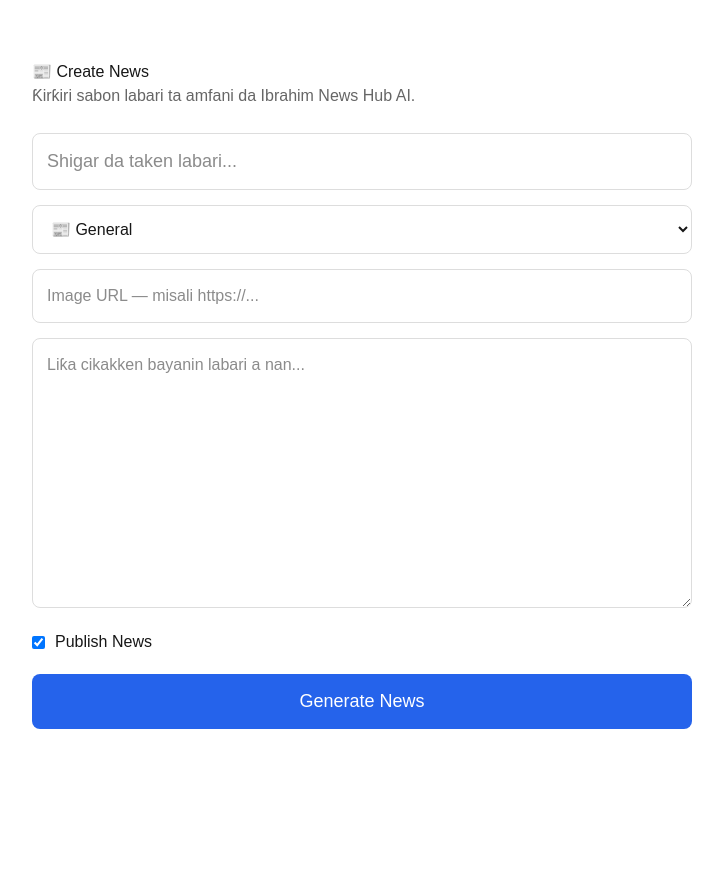
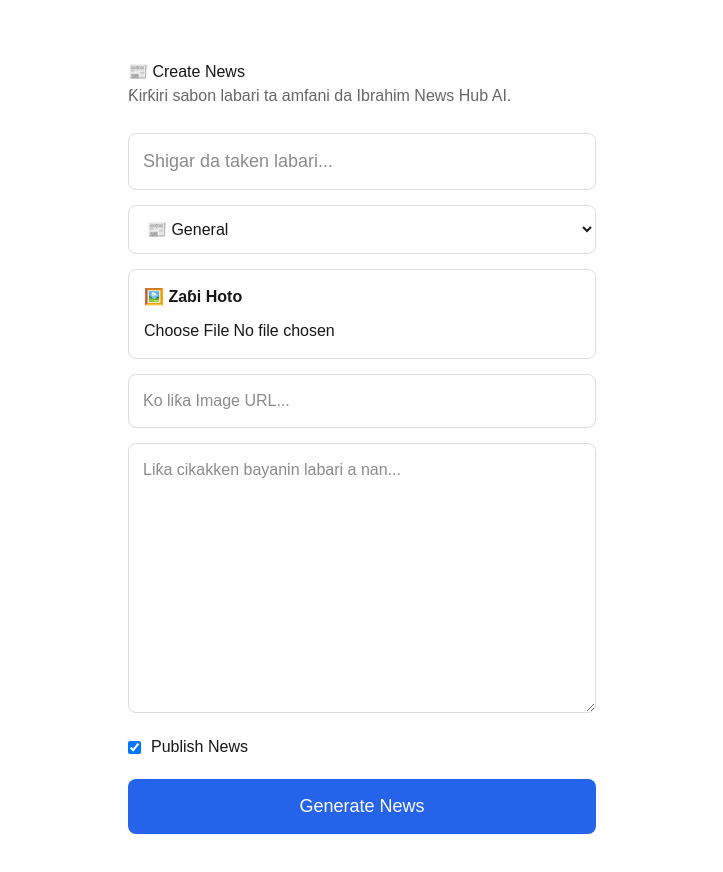
Before and after one commit to ibrahim-news-hub/ibrahim-news-hub-ai, a Next.js app in the folder frontend/: page /create-news in a window 1280 px wide. Shown: the top 872 px of the page, without its empty margins (278-1001 px from the left). Before the commit the page ends 800 px from the top, so only its background shows below. Built offline with nearby package versions, Linux system fonts and the light colour scheme; no server answers.

Commit message:
Update create news page

```diff
--- a/frontend/app/create-news/page.tsx
+++ b/frontend/app/create-news/page.tsx
@@ -1,6 +1,7 @@
 "use client";
 
 import { useState } from "react";
+import { supabase } from "@/lib/supabase";
 
 export default function CreateNews() {
   const [headline, setHeadline] = useState("");
@@ -10,6 +11,65 @@ export default function CreateNews() {
   const [published, setPublished] = useState(true);
   const [news, setNews] = useState("");
   const [loading, setLoading] = useState(false);
+  const [uploading, setUploading] = useState(false);
+
+  async function uploadImage(file: File) {
+    if (!file) return;
+
+    if (!file.type.startsWith("image/")) {
+      setNews("Da fatan za a zaɓi hoto kawai.");
+      return;
+    }
+
+    if (file.size > 5 * 1024 * 1024) {
+      setNews("Hoton ya yi girma. Zaɓi hoto da bai wuce 5MB ba.");
+      return;
+    }
+
+    setUploading(true);
+    setNews("");
+
+    try {
+      const extension = file.name.split(".").pop() || "jpg";
+
+      const fileName = `${Date.now()}-${Math.random()
+        .toString(36)
+        .substring(2)}.${extension}`;
+
+      const filePath = `news/${fileName}`;
+
+      const { error: uploadError } = await supabase.storage
+        .from("news-images")
+        .upload(filePath, file, {
+          cacheControl: "3600",
+          upsert: false,
+        });
+
+      if (uploadError) {
+        console.error("UPLOAD ERROR:", uploadError);
+        setNews(`An kasa upload hoto: ${uploadError.message}`);
+        return;
+      }
+
+      const { data } = supabase.storage
+        .from("news-images")
+        .getPublicUrl(filePath);
+
+      if (!data?.publicUrl) {
+        setNews("An kasa samun URL na hoton.");
+        return;
+      }
+
+      setImageUrl(data.publicUrl);
+      setNews("✅ An upload hoto successfully.");
+
+    } catch (error) {
+      console.error(error);
+      setNews("An samu matsala wajen upload hoto.");
+    } finally {
+      setUploading(false);
+    }
+  }
 
   async function generateNews() {
     if (!headline.trim() || !sourceText.trim()) {
@@ -108,9 +168,70 @@ export default function CreateNews() {
         <option value="Viral">🔥 Viral</option>
       </select>
 
+      <div
+        style={{
+          border: "1px solid #ddd",
+          borderRadius: "8px",
+          padding: "15px",
+          marginBottom: "15px",
+        }}
+      >
+        <label
+          style={{
+            display: "block",
+            fontWeight: "bold",
+            marginBottom: "10px",
+          }}
+        >
+          🖼️ Zaɓi Hoto
+        </label>
+
+        <input
+          type="file"
+          accept="image/*"
+          disabled={uploading}
+          onChange={(e) => {
+            const file = e.target.files?.[0];
+
+            if (file) {
+              uploadImage(file);
+            }
+          }}
+          style={{
+            width: "100%",
+            fontSize: "16px",
+          }}
+        />
+
+        {uploading && (
+          <p style={{ color: "#2563eb", marginTop: "10px" }}>
+            ⏳ Ana upload hoto...
+          </p>
+        )}
+
+        {imageUrl && (
+          <div style={{ marginTop: "15px" }}>
+            <p style={{ color: "green" }}>
+              ✅ An shirya hoton.
+            </p>
+
+            <img
+              src={imageUrl}
+              alt="News image preview"
+              style={{
+                width: "100%",
+                maxHeight: "350px",
+                objectFit: "cover",
+                borderRadius: "8px",
+              }}
+            />
+          </div>
+        )}
+      </div>
+
       <input
         type="text"
-        placeholder="Image URL — misali https://..."
+        placeholder="Ko liƙa Image URL..."
         value={imageUrl}
         onChange={(e) => setImageUrl(e.target.value)}
         style={{
@@ -160,19 +281,25 @@ export default function CreateNews() {
 
       <button
         onClick={generateNews}
-        disabled={loading}
+        disabled={loading || uploading}
         style={{
           width: "100%",
           padding: "14px",
-          background: loading ? "#94a3b8" : "#2563eb",
+          background:
+            loading || uploading ? "#94a3b8" : "#2563eb",
           color: "#fff",
           border: "none",
           borderRadius: "8px",
           fontSize: "18px",
-          cursor: loading ? "not-allowed" : "pointer",
+          cursor:
+            loading || uploading ? "not-allowed" : "pointer",
         }}
       >
-        {loading ? "Generating..." : "Generate News"}
+        {loading
+          ? "Generating..."
+          : uploading
+          ? "Uploading Image..."
+          : "Generate News"}
       </button>
 
       {news && (
```
